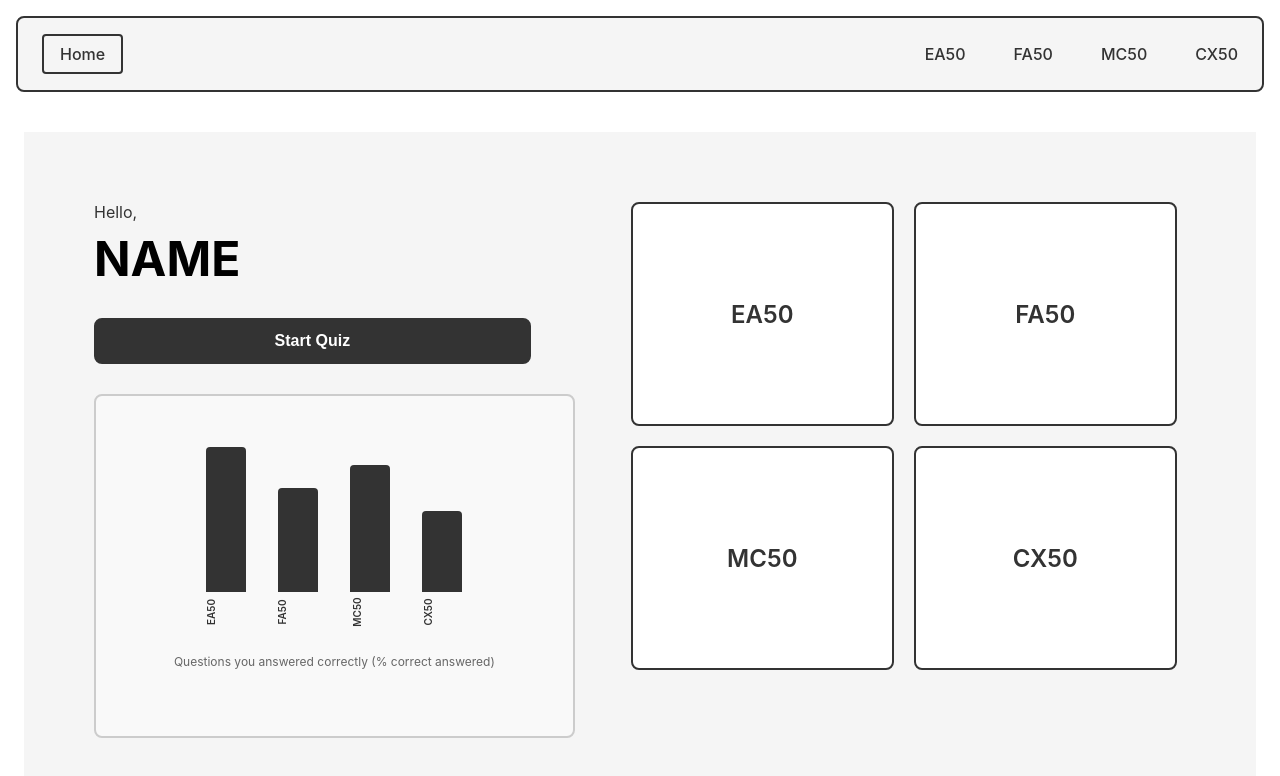
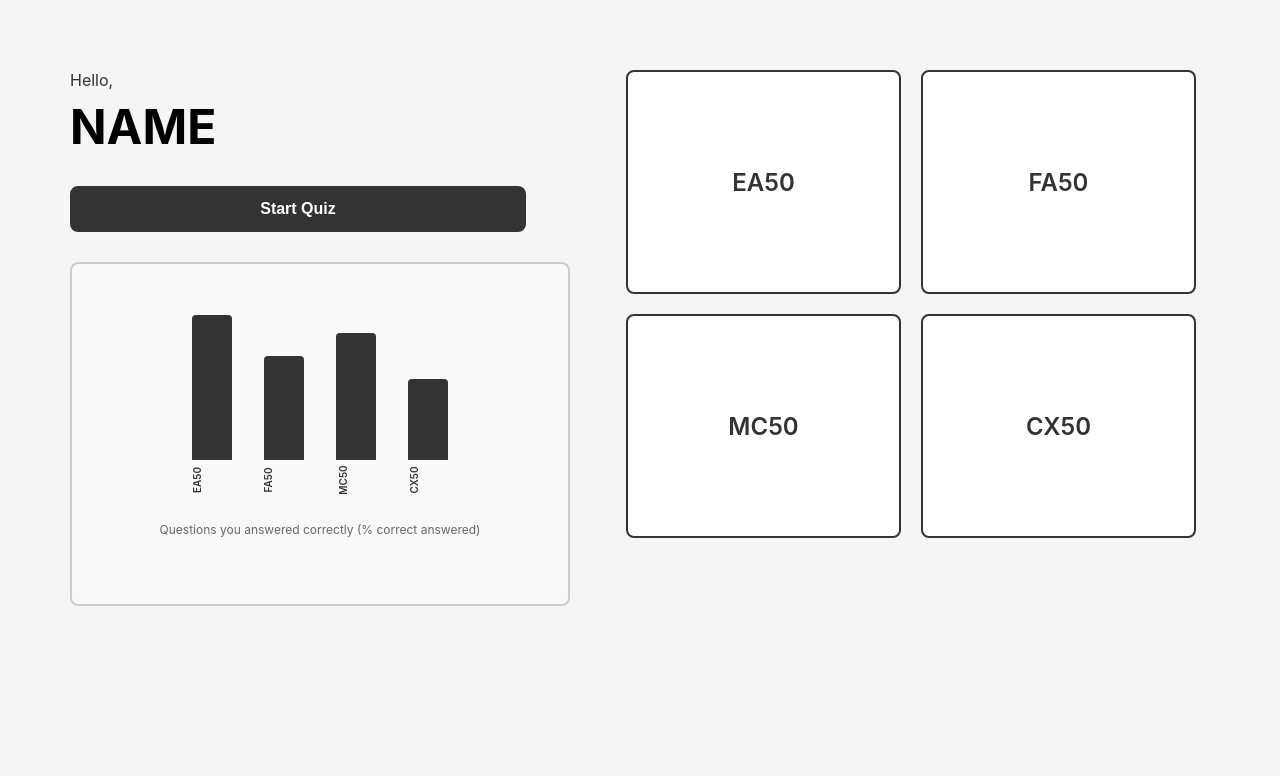
Before and after one commit to autinn/gamify-hc, a React (Create React App) app in the folder frontend/: page / in a window 1280 px wide. Shown: the top 776 px of the page. Built offline with nearby package versions, Linux system fonts and the light colour scheme.

Commit message:
Removed MainLayout import and references.

```diff
--- a/frontend/src/App.js
+++ b/frontend/src/App.js
@@ -1,6 +1,5 @@
 import React from 'react';
 import { BrowserRouter as Router, Routes, Route } from 'react-router-dom';
-import MainLayout from './components/common/layout/MainLayout';
 import MainPage from './pages/MainPage';
 import CoursePage from './pages/CoursePage';
 import UnitPage from './pages/UnitPage';
@@ -11,7 +10,6 @@ import './App.css';
 function App() {
   return (
     <Router>
-       <MainLayout>
       <Routes>
         <Route path="/" element={<MainPage />} />
         <Route path="/course/:courseId" element={<CoursePage />} />
@@ -21,7 +19,6 @@ function App() {
         <Route path="/course/:courseId/quiz" element={<QuizPage />} />
         <Route path="/course/:courseId/unit/:unitId/quiz" element={<QuizPage />} />
       </Routes>
-      </MainLayout>
     </Router>
   );
 }
```
